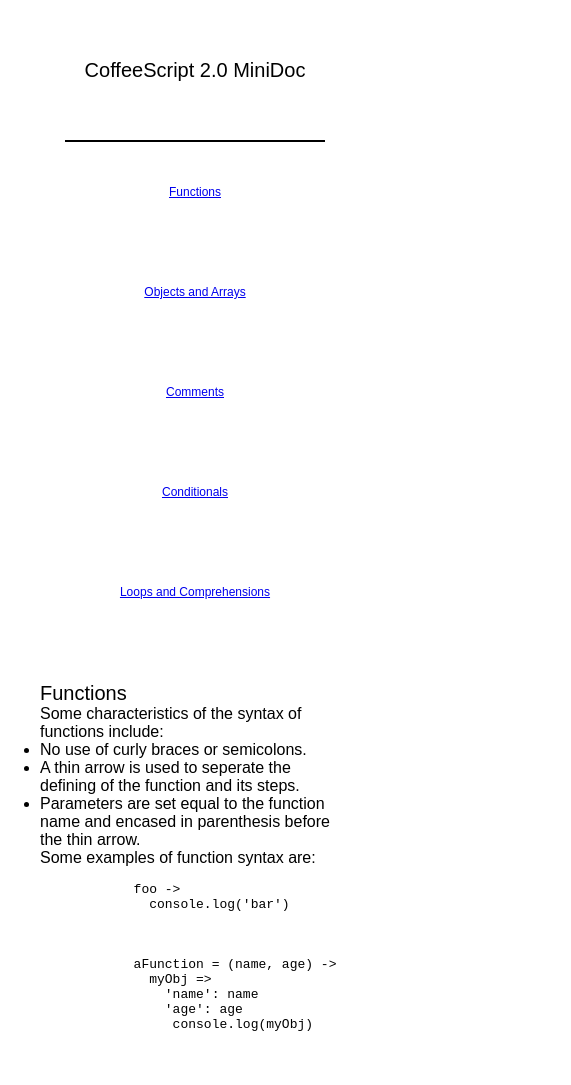
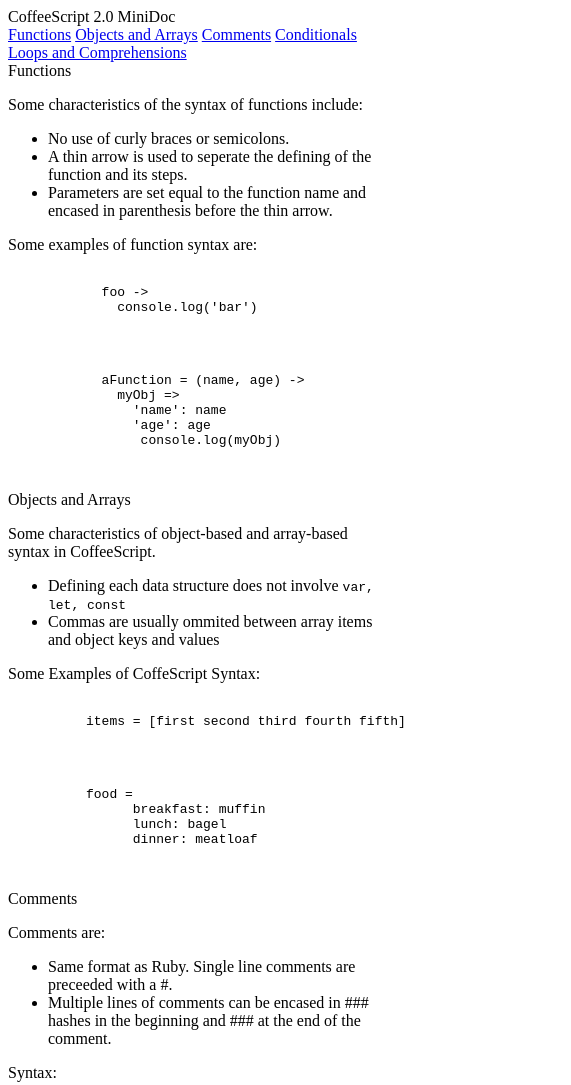
Before and after one commit to neodynia/tech-doc-pg, a plain HTML site: page index.html in a window 390 px wide. Shown: the top 1085 px of the page, 571 px wide, since content can reach past the window. Drawn offline with Linux system fonts and the light colour scheme.

Commit message:
feat: Change media query

```diff
--- a/css/main.css
+++ b/css/main.css
@@ -1,5 +1,4 @@
-
-
+@media screen and (min-width: 855px) {
 html,
 body {
   margin: 0;
@@ -54,29 +53,4 @@ section {
   padding: 20px;
   margin: 20px;
 }
-
-@media screen and (max-width: 850px) {
-  * {
-    border: 0;
-    margin: 0;
-    padding: 0;
-
-  }
-  .grid-container {
-    display: flex;
-    flex-direction: column;
-  }
-
-  nav {
-    display: flex;
-    position: relative;
-    border: 0;
-    margin: 0;
-    padding: 0;
-  }
-
-  .nav-link {
-    font-size: 12px;
-  }
-
 }
```
